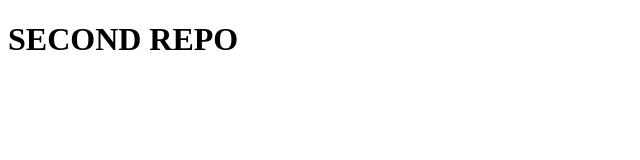
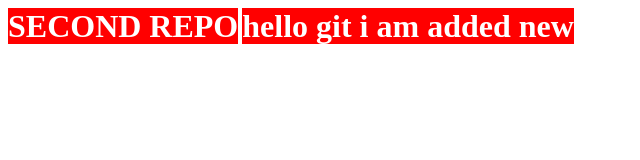
Before and after one commit to Habib0011/second-repo, a plain HTML site: page index.html in a window 1280 px wide. Shown: the whole page, without its empty margins (0-640 px from the left). Drawn offline with Linux system fonts and the light colour scheme.

Commit message:
new added

```diff
--- a/index.html
+++ b/index.html
@@ -5,8 +5,10 @@
     <meta http-equiv="X-UA-Compatible" content="IE=edge">
     <meta name="viewport" content="width=device-width, initial-scale=1.0">
     <title>Second Repo</title>
+    <link rel="stylesheet" href="style.css">
 </head>
 <body>
     <h1>SECOND REPO</h1>
+    <h1>hello git i am added new</h1>
 </body>
 </html>
--- /dev/null
+++ b/style.css
@@ -0,0 +1,5 @@
+h1{
+    background-color: red;
+    color: white;
+    display: inline;
+}
```
